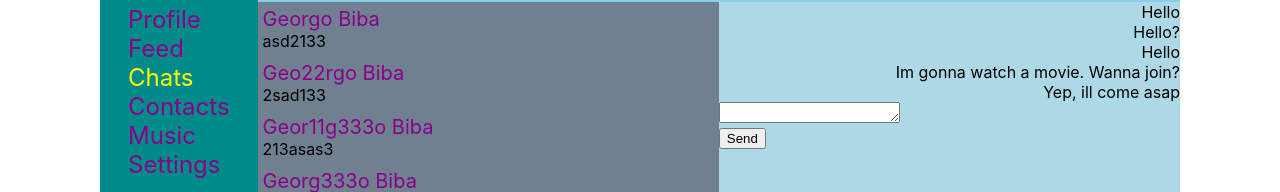
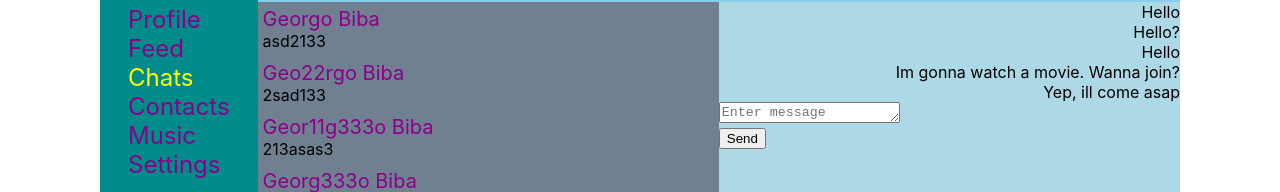
Before and after one commit to Unique-Character-Sequence/random-name-here, a React (Create React App) app: page /chats in a window 1280 px wide. Shown: the part 142-334 px from the top of the page. Built offline with nearby package versions, Linux system fonts and the light colour scheme.

Commit message:
i'm doing well

```diff
--- a/src/components/Chats/Chats__messages/Chats__messages.jsx
+++ b/src/components/Chats/Chats__messages/Chats__messages.jsx
@@ -26,6 +26,7 @@ const Chats__messages = (props) => {
     return <div className={classes.items}>
         {messagesElements}
         <textarea onChange={updateTextAreaData}
+                  placeholder={'Enter message'}
                   rows="1"
                   ref={newMsgRef}
                   value={props.MsgAreaData}/>
```
Also changed, not shown: 1 other file (tests, documents, lock files or other folders).
